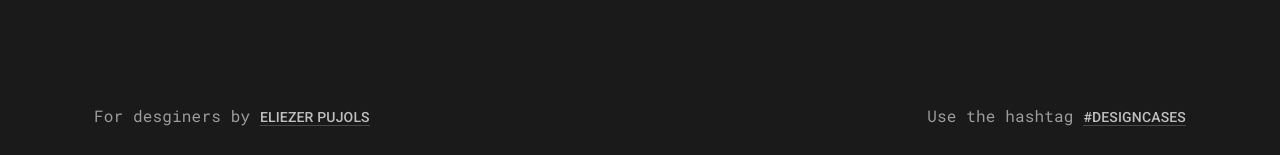
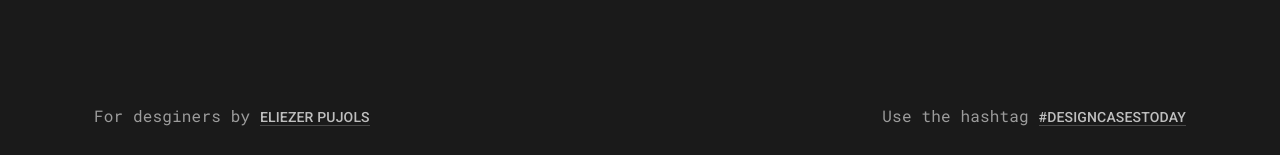
Before and after one commit to eliezerpujols/design-cases, a Jekyll site: the page built from _posts/2018-05-05-design-cases--04.md, in a window 1280 px wide. Shown: the part 742-897 px from the top of the page. Built offline with Jekyll 4.4.1, drawn with Linux system fonts in a browser that asks for light colours.

Commit message:
Updated '_layouts/default.html' via CloudCannon

```diff
--- a/_layouts/default.html
+++ b/_layouts/default.html
@@ -64,7 +64,7 @@
 				<span class="u--hidden-sm editable">For desginers</span> by <a href="http://bit.ly/2FdyuYE" target="_blank">Eliezer Pujols</a>
 			</p>
 			<p class="footer__social">
-				<span class="u--hidden-sm editable">Use the hashtag</span> <a href="https://twitter.com/hashtag/DesignCasesToday?src=hash" target="_blank">#designcases</a>
+				<span class="u--hidden-sm editable">Use the hashtag</span> <a href="https://twitter.com/hashtag/DesignCasesToday?src=hash" target="_blank">#designcasestoday</a>
 			</p>
 		</div>
 	</footer>
```
